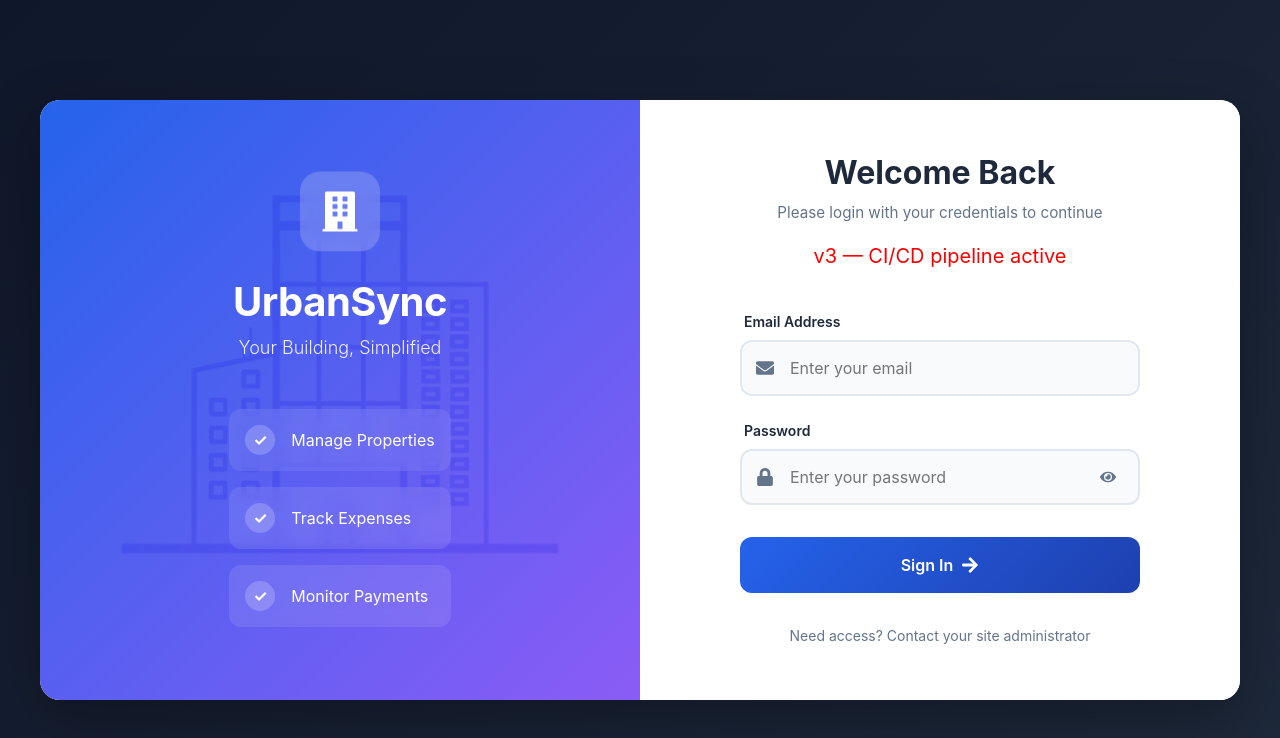
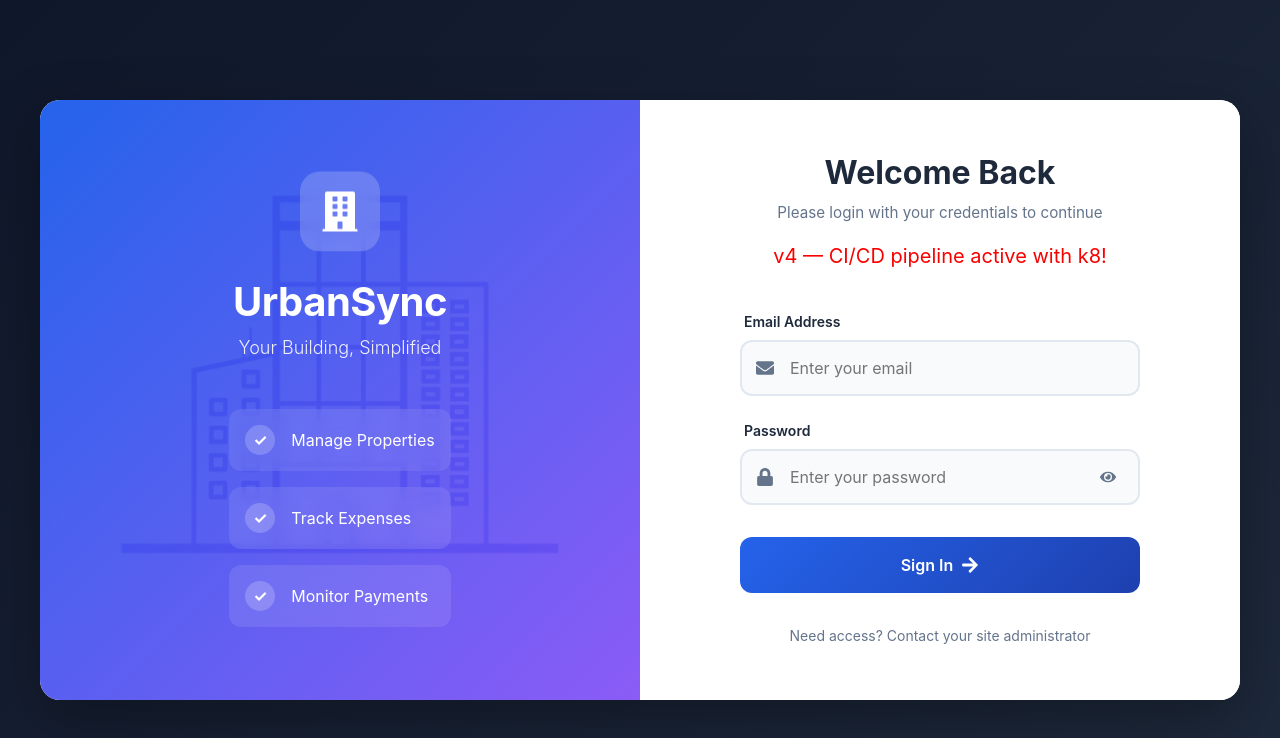
Before and after one commit to AGLoCo13/Node-React.js-Expenses-Application, a React (Create React App) app in the folder urbansync-v2/frontend/: page / in a window 1280 px wide. Shown: the top 738 px of the page. Built offline with nearby package versions, Linux system fonts and the light colour scheme.

Commit message:
test commit

```diff
--- a/urbansync-v2/frontend/src/components/LoginPage.js
+++ b/urbansync-v2/frontend/src/components/LoginPage.js
@@ -112,7 +112,7 @@ function LoginPage() {
               <p className="login-description">
                 Please login with your credentials to continue
               </p>
-              <span style={{ fontSize: '20px', color: '#fa0000' }}>v3 — CI/CD pipeline active</span>
+              <span style={{ fontSize: '20px', color: '#fa0000' }}>v4 — CI/CD pipeline active with k8!</span>
             </div>
 
             <form onSubmit={handleSubmit} className="login-form">
```
